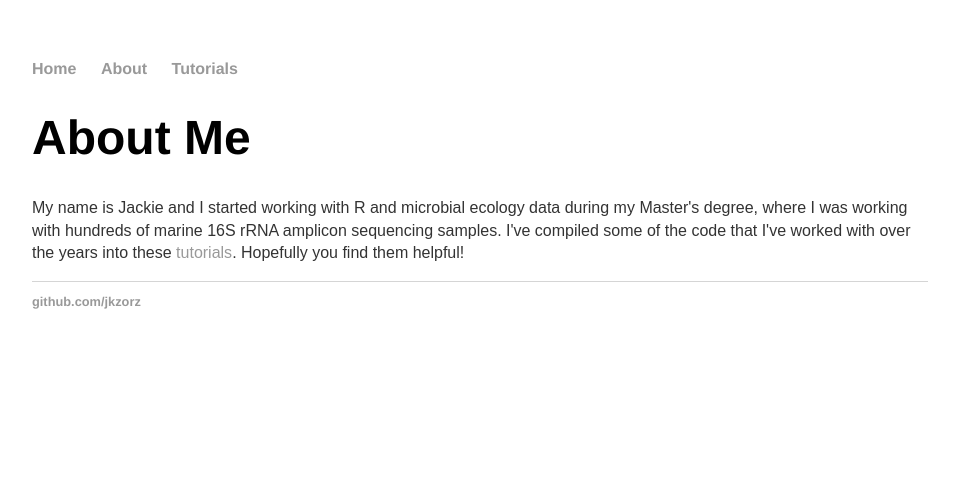
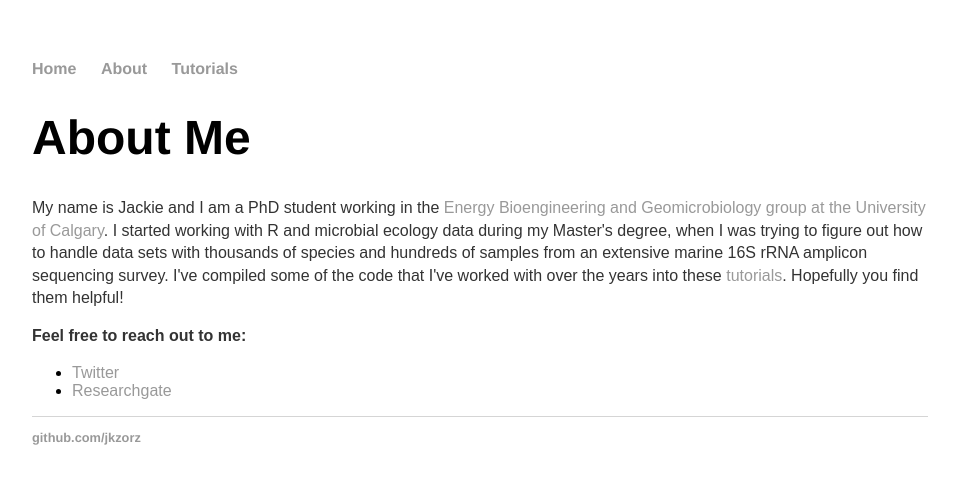
Before and after one commit to jkzorz/jkzorz.github.io, a Jekyll site: the page built from about/index.html, in a window 1280 px wide. Shown: the top 484 px of the page, without its empty margins (160-1117 px from the left). Built offline with Jekyll 4.4.1, drawn with Linux system fonts in a browser that asks for light colours.

Commit message:
Update index.html

```diff
--- a/about/index.html
+++ b/about/index.html
@@ -5,7 +5,14 @@ title: About Me
 <div class="blurb">
 	<h1>About Me</h1>
 
-<p>My name is Jackie and I started working with R and microbial ecology data during my Master's degree, where I was working with hundreds of marine 16S rRNA amplicon sequencing samples. I've compiled some of the code that I've worked with over the years into these <a href="https://jkzorz.github.io/blog/"> tutorials</a>. Hopefully you find them helpful!
+<p>My name is Jackie and I am a PhD student working in the <a href="https://www.ucalgary.ca/labs/ebg">Energy Bioengineering and Geomicrobiology group at the University of Calgary</a>. I started working with R and microbial ecology data during my Master's degree, when I was trying to figure out how to handle data sets with thousands of species and hundreds of samples from an extensive marine 16S rRNA amplicon sequencing survey. I've compiled some of the code that I've worked with over the years into these <a href="https://jkzorz.github.io/blog/"> tutorials</a>. Hopefully you find them helpful!
+
+
+	<p> <b>Feel free to reach out to me: </b>
+	<ul>
+		<li><a href="https://twitter.com/jkzorz">Twitter</a></li>
+		<li><a href="https://www.researchgate.net/profile/Jackie_Zorz">Researchgate</a></li>
+	</ul>
 
 
 
```
